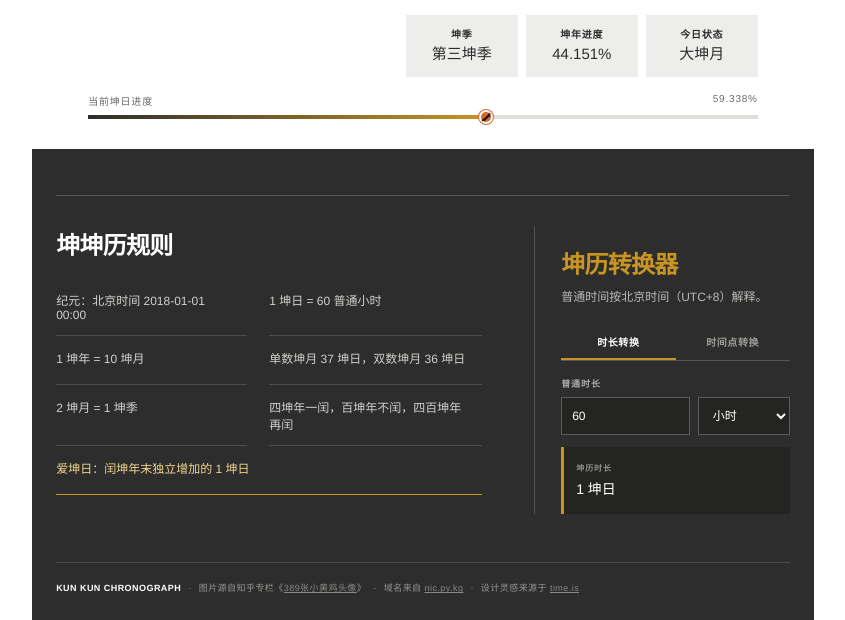
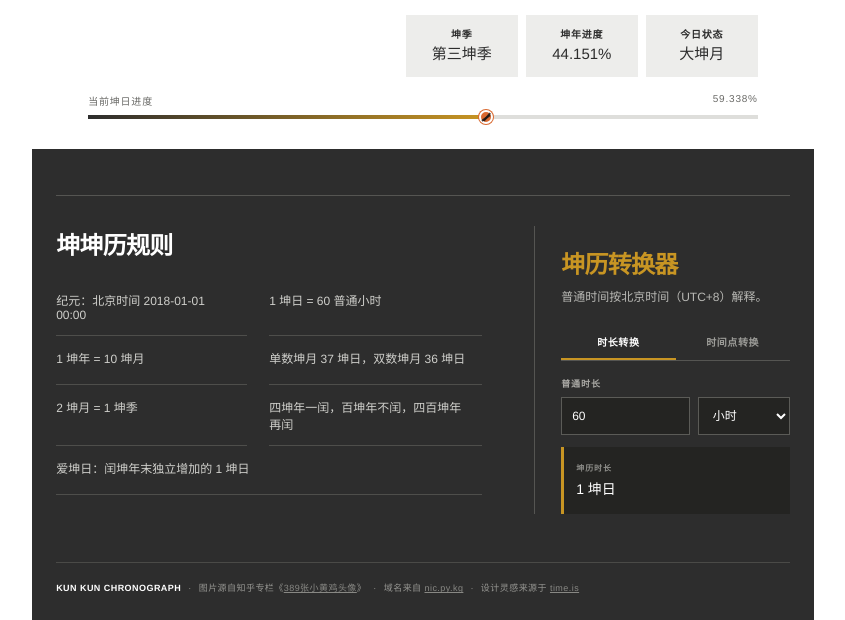
Before and after one commit to 0x3st/kun, a plain HTML site: page index.html in a window 1280 px wide. Shown: the part 457-1077 px from the top of the page, without its empty margins (217-1062 px from the left). Drawn offline with Linux system fonts and the light colour scheme; no server answers.

Commit message:
Use neutral styling for love Kun day rule

```diff
--- a/index.html
+++ b/index.html
@@ -1480,8 +1480,6 @@
     .rule.love-kun-rule {
       grid-column: 1 / -1;
       margin-right: 0;
-      border-bottom-color: var(--gold);
-      color: #f1d591;
     }
 
     .rule:hover {
```
